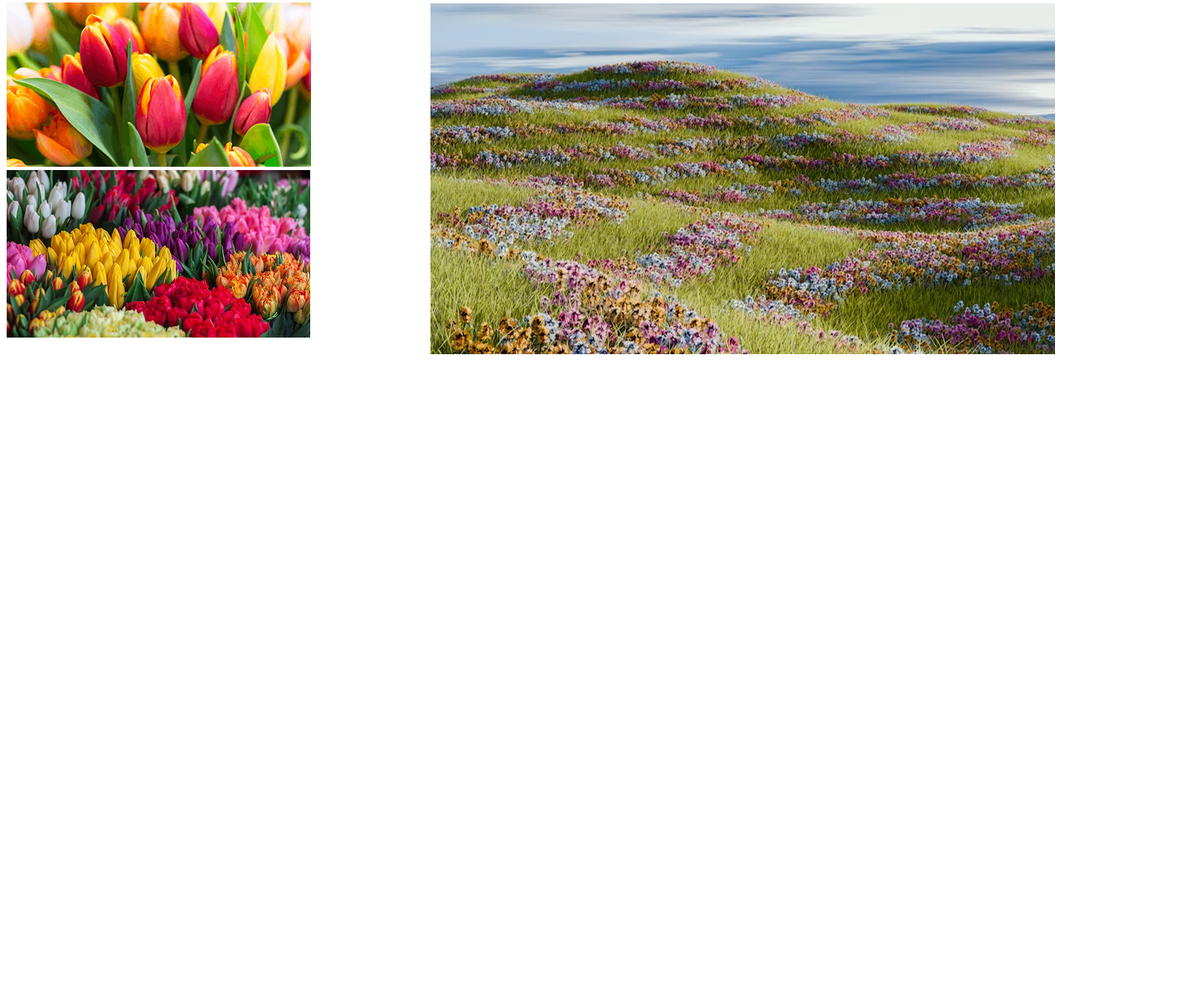
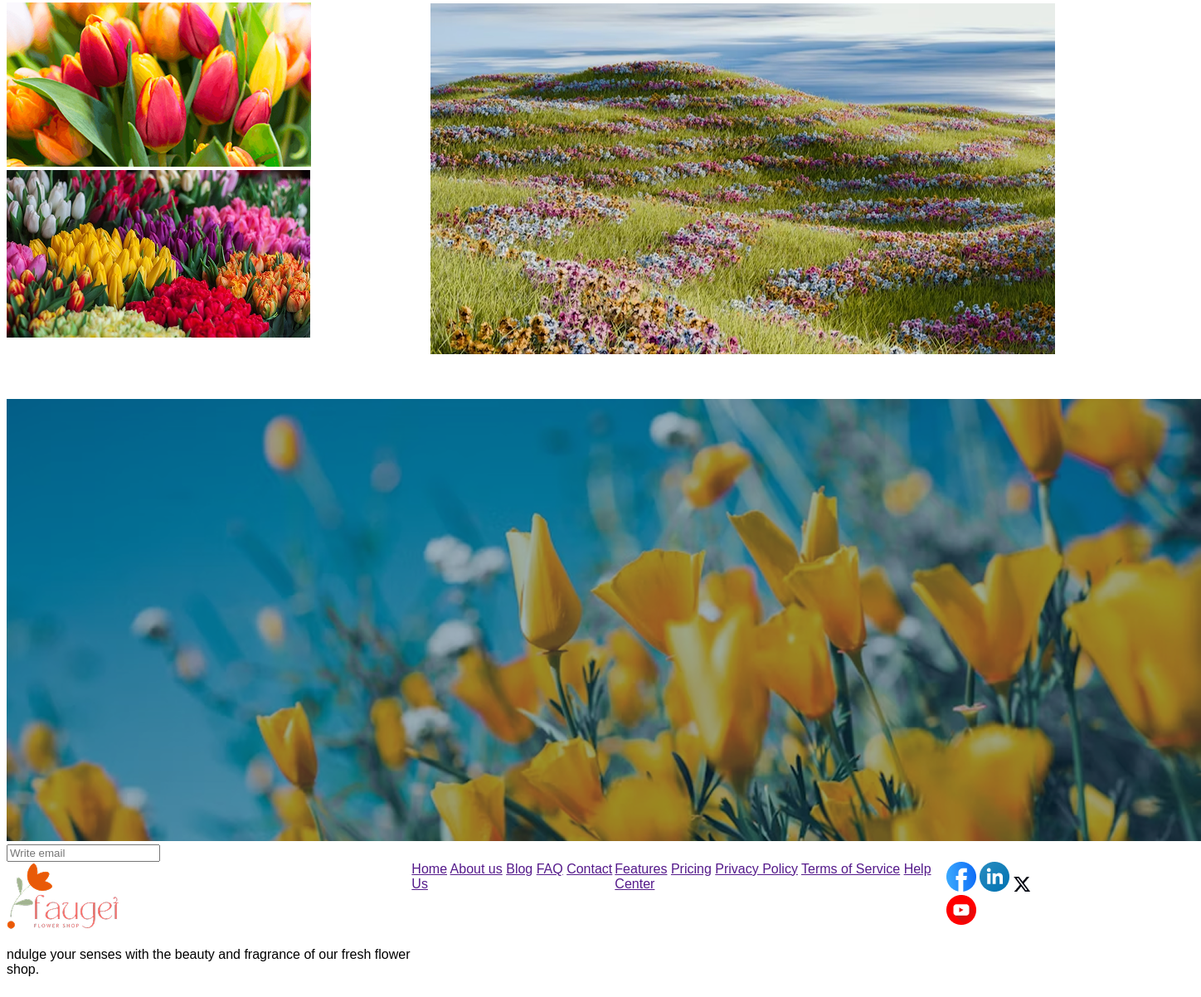
Before and after one commit to mdfahim123123/Assignment-002, a plain HTML site: page index.html in a window 1280 px wide. Shown: the part 2907-4109 px from the top of the page at 83% size, 1448 px wide, since content can reach past the window. Before the commit the page ends 3346 px from the top, so only its background shows below. Drawn offline with Linux system fonts and the light colour scheme; a web font is replaced by a local one.

Commit message:
added my footer section

```diff
--- a/index.html
+++ b/index.html
@@ -161,13 +161,51 @@
        </section>
 
 
+       <Section class="img-bg">
+<img src="assets/news-letter-bg.png" alt="">
+<input type="email" name="" id="" placeholder="Write email">
+
+       </Section>
+
 
 
 
  </main>
 
 
- <footer>
+ <footer class="display-flex">
+    <div>
+<img src="assets/logo.png" alt="">
+<p>ndulge your senses with the beauty and fragrance of our fresh flower shop. </p>
+    </div>
+
+
+    <div>
+<a href="">Home</a>
+<a href="">About us</a>
+<a href="">Blog</a>
+<a href="">FAQ</a>
+<a href="">Contact Us</a>
+    </div>
+
+
+    <div>
+        <a href="">Features</a>
+        <a href="">Pricing</a>
+        <a href="">Privacy Policy</a>
+        <a href="">Terms of Service</a>
+        <a href="">Help Center</a>
+
+    </div>
+
+
+    <div>
+        <img src="assets/icon-facebook.png" alt="">
+        <img src="assets/icon-linkedin.png" alt="">
+        <img src="assets/icon-twitter.png" alt="">
+        <img src="assets/icon-youtube.png" alt="">
+
+    </div>
 
 
 
--- a/styles.css
+++ b/styles.css
@@ -114,6 +114,11 @@ text-align: center;
 }
 
 
+
+.img-bg{
+    width: 100%;
+    margin-top: 50px;
+}
 /* responsive media quary */
 @media screen and (max-width: 576px) {
     .navbar, .bannar{
```
